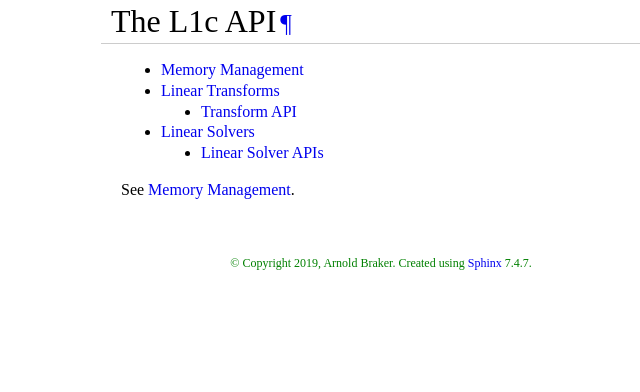
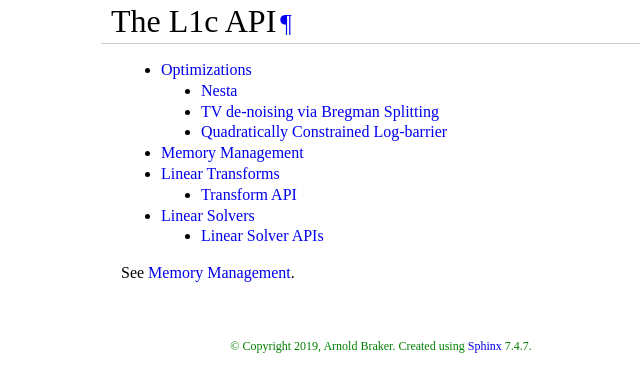
Before and after one commit to rabraker/L1c, a Sphinx documentation site: the page built from doc/api.rst, in a window 1280 px wide. Shown: the top 392 px of the page, without its empty margins (259-899 px from the left). Built offline with Sphinx 7.4.7, drawn with Linux system fonts in a browser that asks for light colours; some of the changed lines change nothing that is shown.

Commit message:
Update documentation build. Stub page for optimizations.

```diff
--- a/doc/api.rst
+++ b/doc/api.rst
@@ -3,6 +3,7 @@
 
 .. toctree::
 
+  optimizations
   memory
   transforms
   lin_solve
--- /dev/null
+++ b/doc/optimizations.rst
@@ -0,0 +1,24 @@
+Optimizations
+=============
+
+
+Nesta
+------
+  This is an implementation of the l1-specialized version of Nesterovs algorithm described in :cite:`becker_nesta_2011`. This method is to be prefered for large scale problems.
+
+.. doxygengroup:: nesta
+   :content-only:
+   :members:
+
+
+TV de-noising via Bregman Splitting
+-----------------------------------
+TODO: document this. This code is based on the Goldstiend paper :cite:`goldstein_splitbregman_2009`.
+
+Quadratically Constrained Log-barrier
+--------------------------------------
+This is a log-barrier newton method. It is based on the algorithm described in the l1-magic documentation :cite:`l1magic`. This algorithm is not recommended for large scale problems.
+
+.. doxygengroup:: l1qc_lb
+   :content-only:
+   :members:
```
Also changed, not shown: 2 other files.
